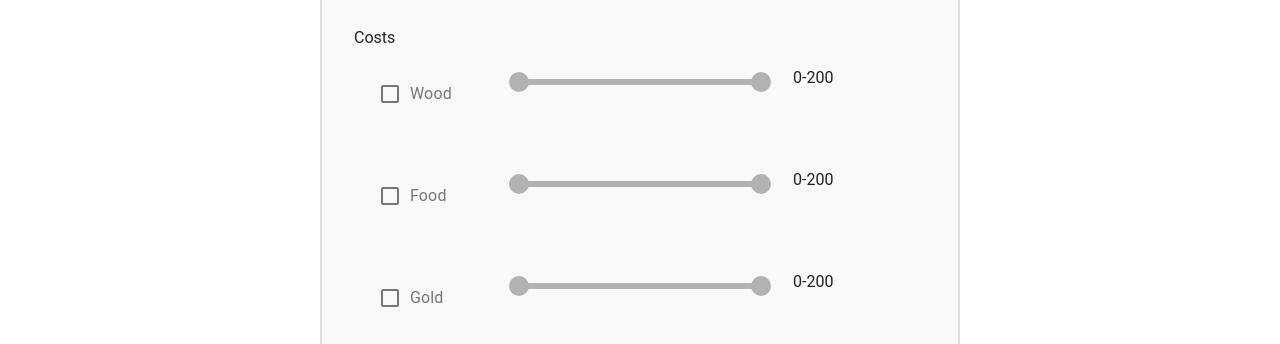
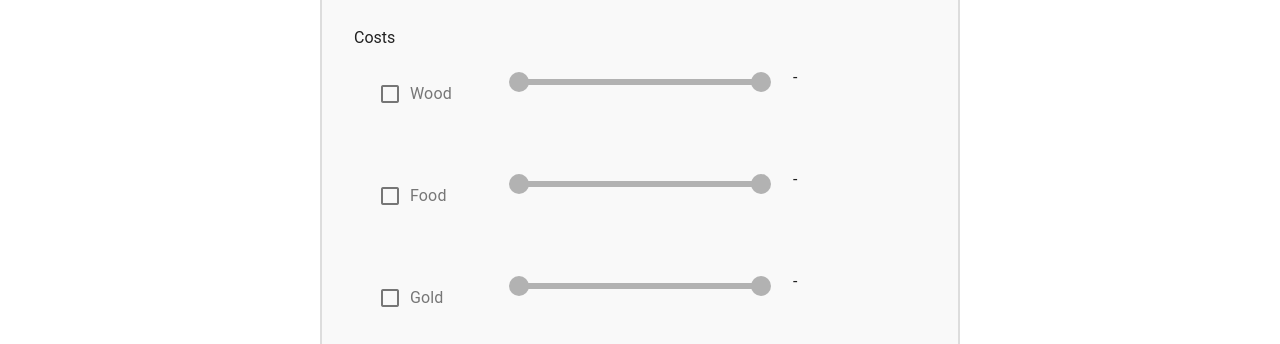
Before and after one commit to semihataman161/adesso-frontend-case, a Vue app: page /units in a window 1280 px wide. Shown: the part 334-678 px from the top of the page. Built offline with nearby package versions, Linux system fonts and the light colour scheme.

Commit message:
Show hyphen if range is not active

```diff
--- a/src/components/units/SelectableRange.vue
+++ b/src/components/units/SelectableRange.vue
@@ -25,7 +25,9 @@ watch([isRangeActive, rangeValues], ([newIsRangeActive, newRangeValues]) => {
   });
 });
 
-const formattedRangeValues = computed(() => rangeValues.value.join("-"));
+const formattedRangeValues = computed(() => {
+  return isRangeActive.value ? rangeValues.value.join("-") : "-";
+});
 </script>
 
 <template>
```
